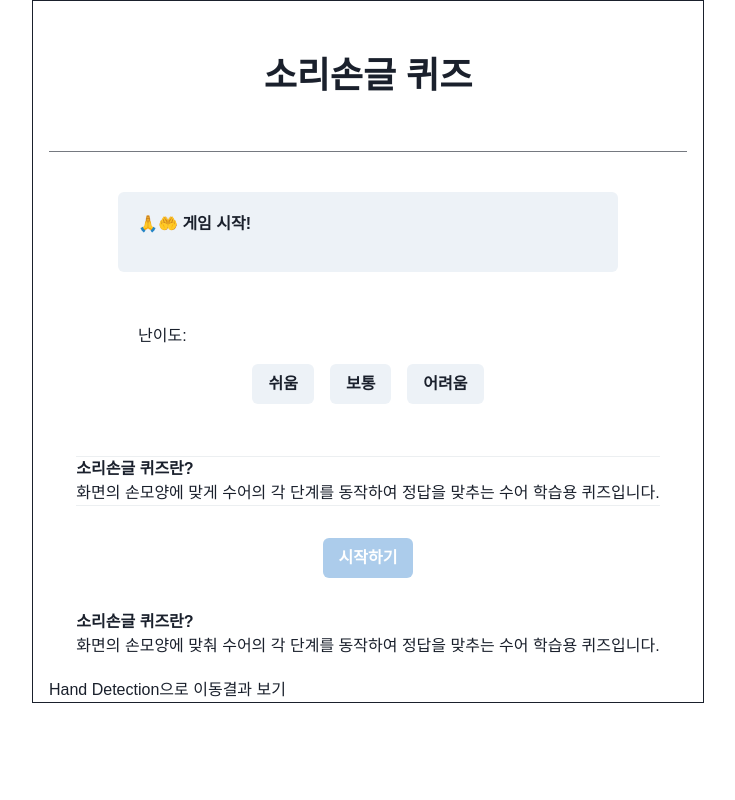
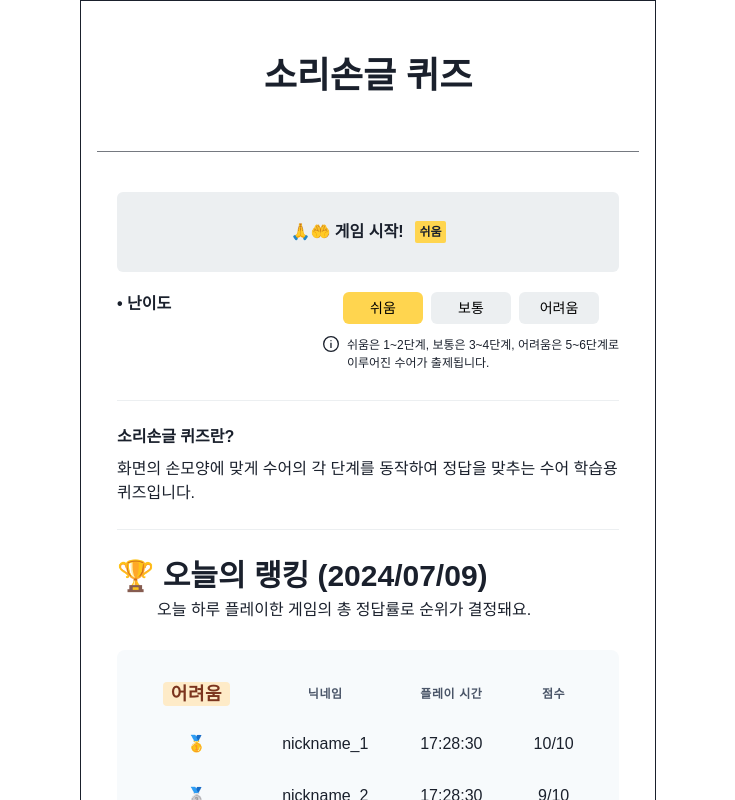
Before and after one commit to sign-muscat/frontSign, a React (Create React App) app: page / in a window 1280 px wide. Shown: the top 800 px of the page, without its empty margins (272-1007 px from the left). Built offline with nearby package versions, Linux system fonts and the light colour scheme; a web font is replaced by a local one.

Commit message:
#11 메인 페이지 디자인 (#16)
* chose: main page design...

* chose: main page design...

* chose: main page design and main merge

```diff
--- a/src/HandDetection.js
+++ b/src/HandDetection.js
@@ -1,5 +1,5 @@
 import React, { useRef, useState, useEffect } from 'react';
-import { Box, VStack, Text, Button, Image, Progress, HStack } from '@chakra-ui/react';
+import {Box, VStack, Text, Button, Image, Progress, Heading, Flex, HStack} from '@chakra-ui/react';
 import Webcam from 'react-webcam';
 import { Hands } from '@mediapipe/hands';
 import * as cam from '@mediapipe/camera_utils';
@@ -122,12 +122,21 @@ function HandDetection() {
   };
 
   return (
-    <VStack spacing={4} align="center" w="100%" p={5}>
-      <Box bg="gray.100" p={5} borderRadius="md" w="100%" maxW="640px">
-        <Text fontWeight="bold" mb={4}>문제 {questionNumber}. {questions[questionNumber - 1]}</Text>
-        <Text mb={4}>맞춘 문제 수: {correctAnswers}/{answeredQuestions} ({answeredQuestions > 0 ? (correctAnswers/answeredQuestions*100).toFixed(1) : 0}%)</Text>
-        <Progress value={answeredQuestions} max={totalQuestions} mb={4} />
-        <Box position="relative" width="640px" height="480px">
+    <VStack spacing={5} align="center" w="100%" p={5}>
+      <Flex w="100%" h="60px" justifyContent="space-between" alignItems="center">
+        <Heading fontSize={30} fontWeight="600">문제 {questionNumber}.</Heading>
+        <Flex bg="blueGray.50" w="80%" h="100%" borderRadius="5px" fontWeight="600" alignItems="center" justifyContent="center">{questions[questionNumber - 1]}</Flex>
+      </Flex>
+      <Box borderRadius="md" w="100%" maxW="640px">
+        <Flex>
+          <Text mb={4}>맞춘 문제 수: {correctAnswers}/{answeredQuestions} ({answeredQuestions > 0 ? (correctAnswers/answeredQuestions*100).toFixed(1) : 0}%)</Text>
+          <Box>
+            <Button>STEP 1</Button>
+            <Button>STEP 2</Button>
+          </Box>
+        </Flex>
+        <Progress value={answeredQuestions} max={totalQuestions} mb={4} display="none"/>
+        <Box position="relative" width="100%" height="376.5px" borderRadius={5} overflow="hidden">
           {!capturedImage ? (
             <>
               <Webcam
--- /dev/null
+++ b/src/components/item/RankTableItem.js
@@ -0,0 +1,24 @@
+import {Td, Tr} from "@chakra-ui/react";
+
+function RankTableItem ({rankNo, nickname, playtime, score}) {
+
+    const changeRank = (rank) => {
+        if (rank === 1) return "🥇";
+        if (rank === 2) return "🥈";
+        if (rank === 3) return "🥉";
+        return rank;
+    };
+
+    return(
+        <>
+            <Tr>
+                <Td border={0} textAlign="center" py={4}>{changeRank(rankNo)}</Td>
+                <Td border={0} textAlign="center" py={4}>{nickname}</Td>
+                <Td border={0} textAlign="center" py={4}>{playtime}</Td>
+                <Td border={0} textAlign="center" py={4}>{score}</Td>
+            </Tr>
+        </>
+    );
+}
+
+export default RankTableItem;
--- /dev/null
+++ b/src/components/table/RankTable.js
@@ -0,0 +1,64 @@
+import {Badge, Table, Tbody, Td, Th, Thead, Tr} from "@chakra-ui/react";
+import RankTableItem from "../item/RankTableItem";
+import React from "react";
+
+function RankTable ({difficulty}) {
+
+    //test 데이터
+    const rankData = [
+        {
+            rankNo : 1,
+            nickname: "nickname_1",
+            playtime: '17:28:30',
+            score: "10/10"
+        },
+        {
+            rankNo : 2,
+            nickname: "nickname_2",
+            playtime: '17:28:30',
+            score: "9/10"
+        },
+        {
+            rankNo : 3,
+            nickname: "nickname_3",
+            playtime: '17:28:30',
+            score: "8/10"
+        },
+        {
+            rankNo : 4,
+            nickname: "nickname_4",
+            playtime: '17:28:30',
+            score: "7/10"
+        },
+        {
+            rankNo : 5,
+            nickname: "nickname_5",
+            playtime: '17:28:30',
+            score: "6/10"
+        }
+    ]
+    return (
+        <>
+            <Table textAlign="center">
+                <Thead>
+                    <Tr>
+                        <Th textAlign="center" border={0} fontStyle=''>
+                            <Badge colorScheme="orange" py={1} px={2} fontSize={18} borderRadius="4px">{difficulty}</Badge>
+                        </Th>
+                        <Th textAlign="center" border={0}>닉네임</Th>
+                        <Th textAlign="center" border={0}>플레이 시간</Th>
+                        <Th textAlign="center" border={0}>점수</Th>
+                    </Tr>
+                </Thead>
+                <Tbody>
+                {
+                    rankData ? rankData.map((data) =>
+                    <RankTableItem key={data.rankNo} rankNo={data.rankNo} nickname={data.nickname} playtime={data.playtime} score={data.score}/>
+                    ) : <Tr><Td colSpan={4}> 게임 플레이 데이터가 없습니다.</Td></Tr>
+                }
+                </Tbody>
+            </Table>
+        </>
+    );
+}
+export default RankTable;
--- a/src/layouts/MainLayout.js
+++ b/src/layouts/MainLayout.js
@@ -6,7 +6,7 @@ function MainLayout() {
 
     return (
         <main>
-            <Container maxW='2xl' border='1px solid'>
+            <Container maxW='xl' border='1px solid'>
 
                 <Header/>
                 <Divider mb={5}/>
--- a/src/pages/MainBody.js
+++ b/src/pages/MainBody.js
@@ -1,9 +1,11 @@
 import React, { useState } from 'react';
-import { Box, VStack, Button, Text, HStack } from '@chakra-ui/react';
-import HandDetection from '../HandDetection'; // HandDetection 컴포넌트를 별도 파일로 가정
+import {Box, VStack, Button, Text, HStack, Flex, Badge, Heading} from '@chakra-ui/react';
+import HandDetection from '../HandDetection';
+import {InfoOutlineIcon} from "@chakra-ui/icons";
+import RankTable from "../components/table/RankTable"; // HandDetection 컴포넌트를 별도 파일로 가정
 
 function SorisonQuiz() {
-    const [difficulty, setDifficulty] = useState(null);
+    const [difficulty, setDifficulty] = useState('쉬움');
     const [gameStarted, setGameStarted] = useState(false);
 
     const handleDifficultySelect = (level) => {
@@ -21,50 +23,85 @@ function SorisonQuiz() {
     }
 
     return (
-        <VStack spacing={8} align="center" w="100%" p={5}>
-            <Box bg="gray.100" p={5} borderRadius="md" w="100%" maxW="500px">
-                <Text fontWeight="bold" mb={4}>🙏🤲 게임 시작!</Text>
-            </Box>
-            <Box p={5} borderRadius="md" w="100%" maxW="500px">
-                <Text mb={4}>난이도:</Text>
-                <HStack spacing={4} justify="center">
+        <VStack spacing={7} align="center" w="100%" p={5}>
+            <Box w="100%">
+                <Button bg="blueGray.50" w="100%" minH="80px" onClick={startGame} isDisabled={!difficulty}>
+                    🙏🤲 게임 시작!
+                    {difficulty && (<Badge bg="amber.300" ml={3} p={1} fontSize={12}>{difficulty}</Badge>)}
+                </Button>
+
+                <Flex borderRadius="md" justifyContent="space-between" mt={5}>
+                    <Text fontWeight="bold">• 난이도</Text>
+                    <Flex flexDirection="column">
+                        <HStack spacing={2} justify="center">
                             <Button
-                        colorScheme={difficulty === '쉬움' ? 'yellow' : 'gray'}
+                                p={0}
+                                w="80px"
+                                h="32px"
+                                fontSize={14}
+                                fontWeight="500"
+                                variant={difficulty === '쉬움' ? 'amber' : 'gray'}
                                 onClick={() => handleDifficultySelect('쉬움')}
                             >
                                 쉬움
                             </Button>
                             <Button
-                        colorScheme={difficulty === '보통' ? 'yellow' : 'gray'}
+                                p={0}
+                                w="80px"
+                                h="32px"
+                                fontSize={14}
+                                fontWeight="500"
+                                variant={difficulty === '보통' ? 'amber' : 'gray'}
                                 onClick={() => handleDifficultySelect('보통')}
                             >
                                 보통
                             </Button>
                             <Button
-                        colorScheme={difficulty === '어려움' ? 'yellow' : 'gray'}
+                                p={0}
+                                w="80px"
+                                h="32px"
+                                fontSize={14}
+                                fontWeight="500"
+                                variant={difficulty === '어려움' ? 'amber' : 'gray'}
                                 onClick={() => handleDifficultySelect('어려움')}
                             >
                                 어려움
                             </Button>
                         </HStack>
+                        <Flex mt={3}>
+                            <InfoOutlineIcon mr={2}/>
+                            <Text whiteSpace="pre-wrap" fontSize="12" fontWeight="500">
+                                쉬움은 1~2단계, 보통은 3~4단계, 어려움은 5~6단계로{"\n"}
+                                이루어진 수어가 출제됩니다.
+                            </Text>
+                        </Flex>
+                    </Flex>
+                </Flex>
             </Box>
-            <Box borderY="1px" borderColor="blueGray.50">
-                <Text fontWeight="bold">소리손글 퀴즈란?</Text>
+
+
+            <Box borderY="1px" borderColor="blueGray.50" py={6} w="100%">
+                <Text fontWeight="bold" mb={2}>소리손글 퀴즈란?</Text>
                 <Text>화면의 손모양에 맞게 수어의 각 단계를 동작하여 정답을 맞추는 수어 학습용 퀴즈입니다.</Text>
             </Box>
-            <Button colorScheme="blue" onClick={startGame} isDisabled={!difficulty}>
-                시작하기
-            </Button>
-            {difficulty && (
-                <Text>
-                    {difficulty}을 선택하셨습니다. 시작하기 버튼을 눌러 게임을 시작하세요.
-                </Text>
-            )}
+
+            <Box w="100%">
+                <Heading fontSize="30px">
+                    🏆 오늘의 랭킹 (2024/07/09)
+                </Heading>
+                <Text ml={10} mt={1}>오늘 하루 플레이한 게임의 총 정답률로 순위가 결정돼요.</Text>
+            </Box>
+
+            <Box w="100%" bg="gray.50" borderRadius="lg" p={5}>
                 <Box>
-                <Text fontWeight="bold">소리손글 퀴즈란?</Text>
-                <Text>
-                    화면의 손모양에 맞춰 수어의 각 단계를 동작하여 정답을 맞추는 수어 학습용 퀴즈입니다.
-                </Text>
+                    <RankTable difficulty="어려움"/>
+                </Box>
+                <Box borderY="1px" borderColor="blueGray.50" marginY={5} py={8}>
+                    <RankTable difficulty="보통"/>
+                </Box>
+                <Box>
+                    <RankTable difficulty="쉬움"/>
+                </Box>
             </Box>
         </VStack>
     );
--- a/src/theme/theme.js
+++ b/src/theme/theme.js
@@ -15,6 +15,45 @@ const theme = extendTheme({
             800: '#37474F',
             900: '#263238',
         },
+
+        amber: {
+            50: '#FFF8E1',
+            100: '#FFECB3',
+            200: '#FFE082',
+            300: '#FFD54F',
+            400: '#FFCA28',
+            500: '#FFC107',
+            600: '#FFB300',
+            700: '#FFA000',
+            800: '#FF8F00',
+            900: '#FF6F00',
+            A100: '#FFE57F',
+            A200: '#FFD740',
+            A300: '#FFC400',
+            A400: '#FFAB00',
+        },
     },
+    components: {
+        Button: {
+            variants : {
+                amber: {
+                    bg: "amber.300",
+                    color: "black",
+                    _hover : {
+                        bg: "amber.500",
+                        color: "black",
+                    }
+                },
+                gray: {
+                    bg: "blueGray.50",
+                    color: "black",
+                    _hover: {
+                        bg: "blueGray.100",
+                        color: "black",
+                    }
+                }
+            }
+        },
+    }
 })
 export default theme;
```
Also changed, not shown: src/components/button/LevelButton.js (deleted, +0 -13 lines). Lines whose indentation alone changed are shown as unchanged.
